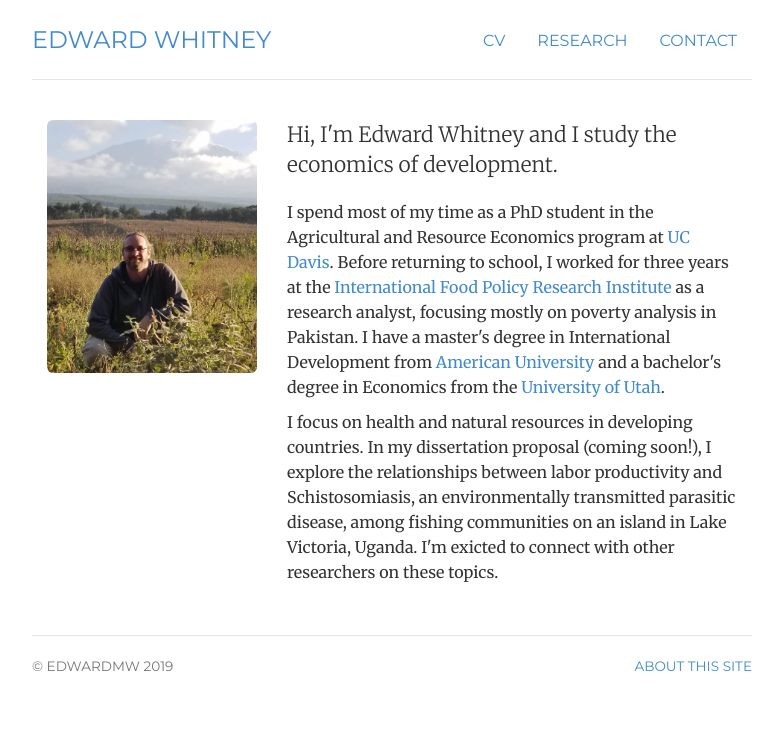
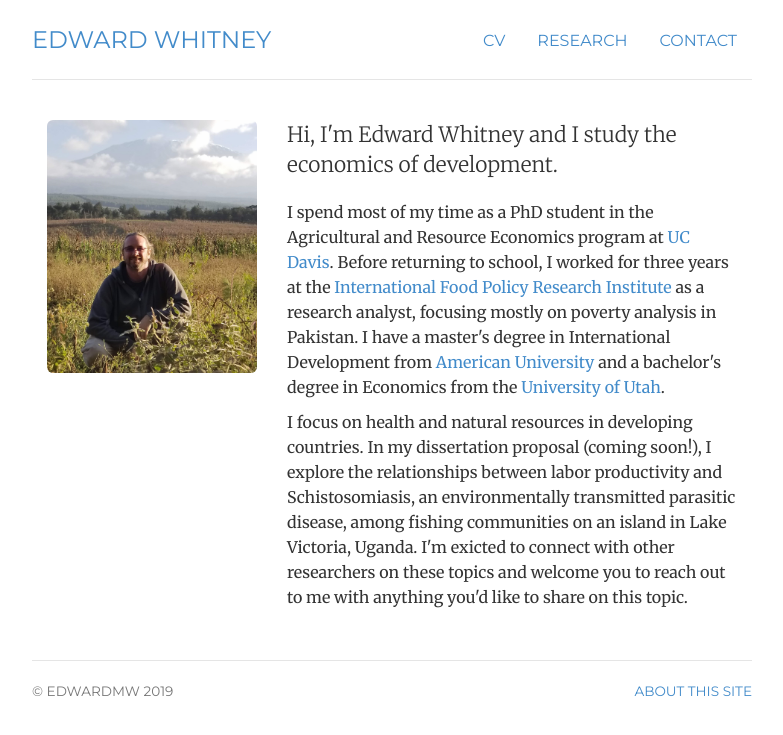
Before and after one commit to edwardmw/edwardmwhitney, a Jekyll site: the page built from index.html, in a window 1280 px wide. Shown: the top 735 px of the page, without its empty margins (248-1031 px from the left). Built offline with Jekyll 4.4.1, drawn with Linux system fonts in a browser that asks for light colours.

Commit message:
Revert "Update index.html"
This reverts commit 4171f47a1f21976c518f27e2e422da27d0b6f7f5.

```diff
--- a/index.html
+++ b/index.html
@@ -17,7 +17,7 @@ description: Credits and information about the website edwardmwhitney.com, the p
 
 	<p>I spend most of my time as a <span itemprop="title">PhD student</span> in the Agricultural and Resource Economics program at  <a href="https://are.ucdavis.edu/" target="_blank">UC Davis</a>. Before returning to school, I worked for three years at the <a href="https://www.ifpri.org/" target="_blank">International Food Policy Research Institute</a> as a research analyst, focusing mostly on poverty analysis in Pakistan. I have a master's degree in International Development from <a href="https://www.american.edu/" target="_blank">American University</a> and a bachelor's degree in Economics from the <a href="https://www.utah.edu/" target="_blank">University of Utah</a>.</p>
 
-	<p>I focus on health and natural resources in developing countries. In my dissertation proposal (coming soon!), I explore the relationships between labor productivity and Schistosomiasis, an environmentally transmitted parasitic disease, among fishing communities on an island in Lake Victoria, Uganda. I'm exicted to connect with other researchers on these topics.  </p>
+	<p>I focus on health and natural resources in developing countries. In my dissertation proposal (coming soon!), I explore the relationships between labor productivity and Schistosomiasis, an environmentally transmitted parasitic disease, among fishing communities on an island in Lake Victoria, Uganda. I'm exicted to connect with other researchers on these topics and welcome you to reach out to me with anything you'd like to share on this topic. </p>
 	</div>
 </div>
 <!-- </div> -->
```
